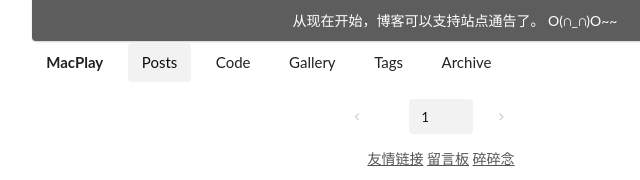
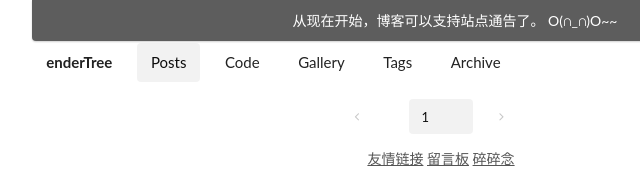
Before and after one commit to enderTree/enderTree.github.io, a plain HTML site: page index.html in a window 1280 px wide. Shown: the top 180 px of the page, 241-881 px from the left. Drawn offline with Linux system fonts and the light colour scheme.

Commit message:
Update index.html

```diff
--- a/index.html
+++ b/index.html
@@ -31,7 +31,7 @@
         <div class="computer only tablet only sixteen wide column">
             <div class="ui large secondary stackable menu">
                 <a class="header item brand-logo" href="https://enderTree.github.io/">
-                    MacPlay
+                    enderTree
                 </a>
                         <a class="active item" href=".">Posts</a>
                         <a class="item" href="listings/">Code</a>
```
